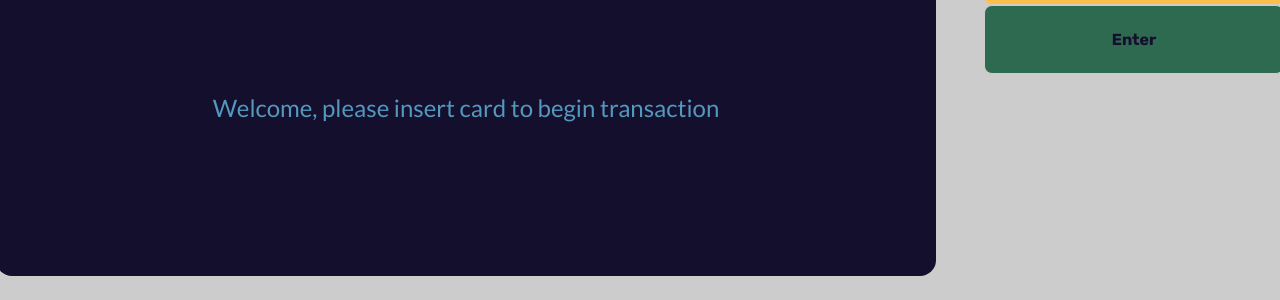
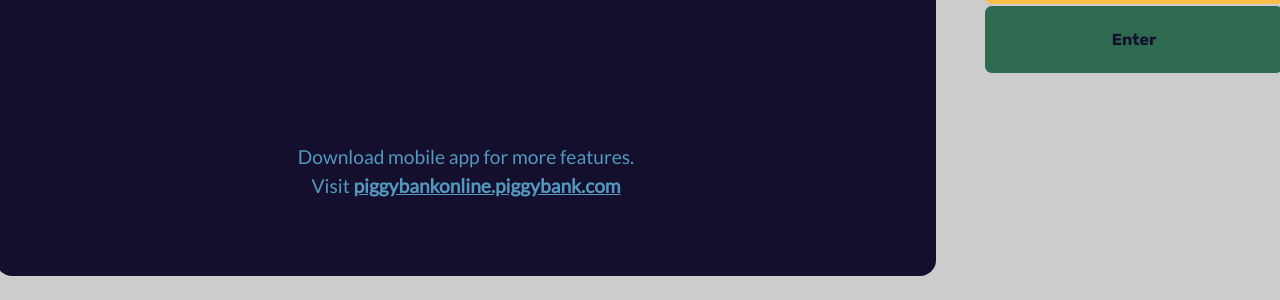
Before and after one commit to kcasalla/atm-interface.github.io, a website: page index.html in a window 1280 px wide. Shown: the part 500-800 px from the top of the page. Drawn offline with nearby package versions, Linux system fonts and the light colour scheme.

Commit message:
enhancement on welcome page

```diff
--- a/app/scss/styles.scss
+++ b/app/scss/styles.scss
@@ -64,9 +64,17 @@
             }
         }
 
+        #ad {
+            position: absolute;
+            bottom: 10%;
+            width: 100%;
+
+            font-size: 1.2em;
+        }
+
         #welcome-text {
             position: absolute;
-            bottom: 20%;
+            bottom: 40%;
             width: 100%;
         }
     }
--- a/index.html
+++ b/index.html
@@ -21,6 +21,11 @@
                         <div id="bank-logo">
                             <img src="app/images/logo.png" alt="bank-logo">
                         </div>
+                        <p id="ad" class="large text-center">
+                            Download mobile app for more features.</br>
+                            Visit <strong><u>piggybankonline.piggybank.com</u></strong>
+                        </p>
+
                         <p id="welcome-text" class="large text-center">
                             Welcome, please insert card to begin transaction
                         </p>
```
Also changed, not shown: app/css/styles.css.
